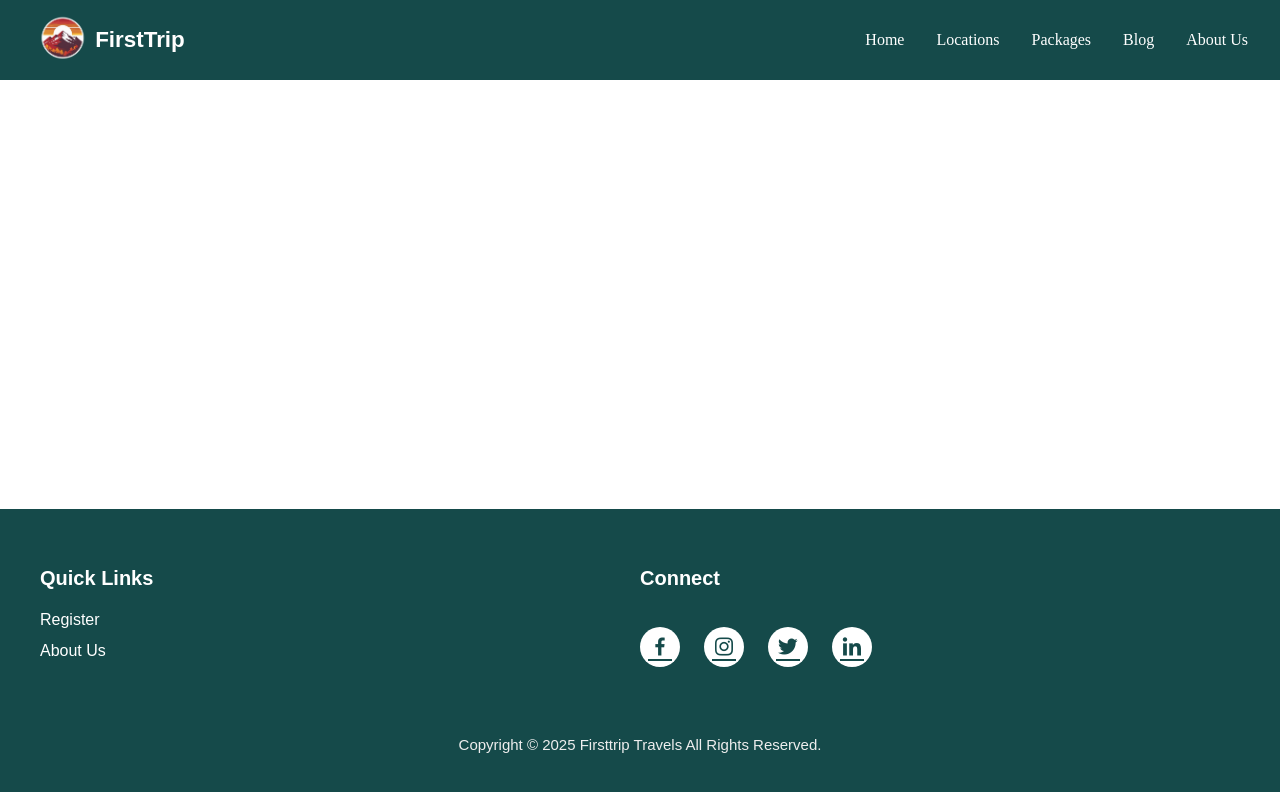
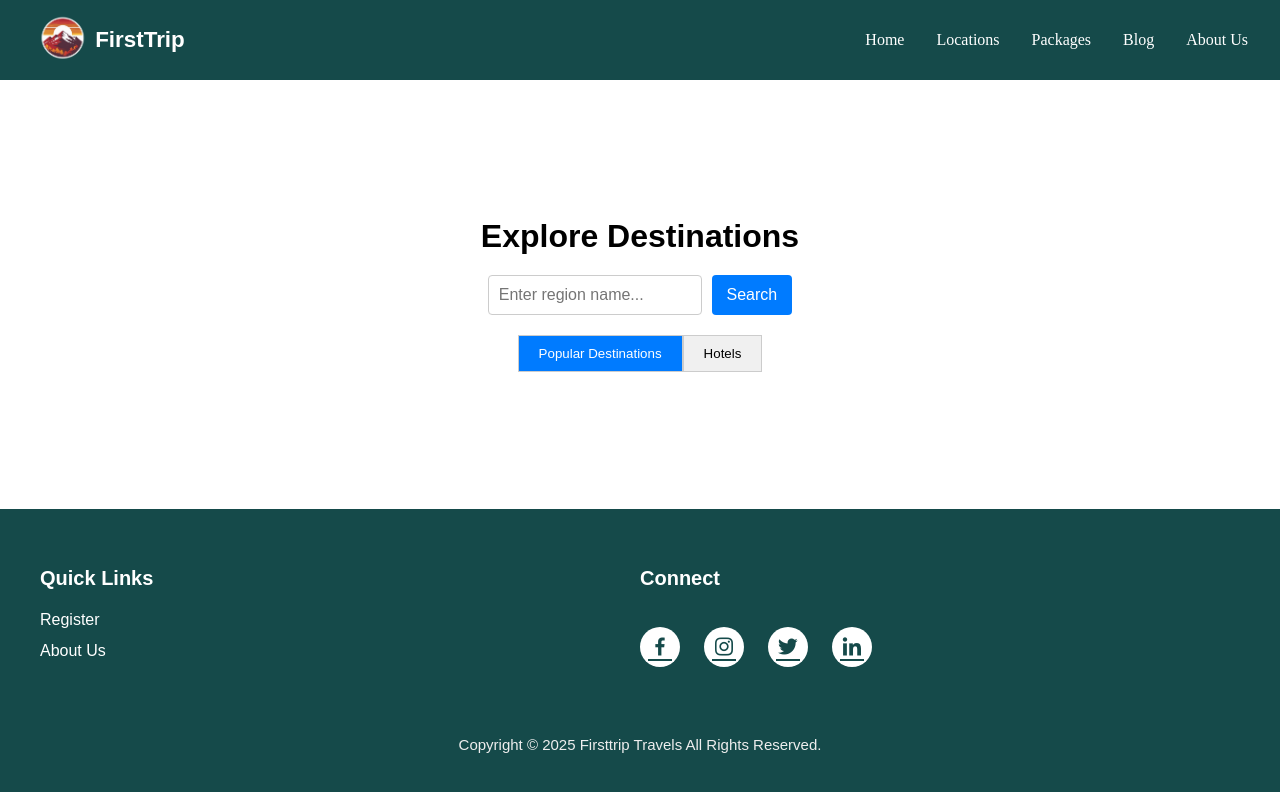
Before and after one commit to jita1218/travel_app, a React (Vite) app: page /location in a window 1280 px wide. Shown: the top 792 px of the page. Built offline with nearby package versions, Linux system fonts and the light colour scheme.

Commit message:
Update App.jsx

```diff
--- a/src/App.jsx
+++ b/src/App.jsx
@@ -12,6 +12,7 @@ import PackageForm from './pages/PackageForm';
 import Login from './pages/Login';
 import Signup from './pages/Signup';
 import Logout from './pages/logout';
+import Location from './pages/location';
 import WishlistPage from './pages/WishlistPage';
 import MyBookingsPage from './pages/MyBookingsPage';
 
@@ -24,6 +25,7 @@ function App() {
           <Routes>
             <Route path="/" element={<FullPageWrapper><HomePage /></FullPageWrapper>} />
             <Route path="/about" element={<FullPageWrapper><AboutPage /></FullPageWrapper>} />
+            <Route path="/location" element={<FullPageWrapper><Location /></FullPageWrapper>} />
             <Route path="/blog" element={<FullPageWrapper><BlogPage /></FullPageWrapper>} />
             <Route path="/blogform" element={<FullPageWrapper><BlogForm /></FullPageWrapper>} />
             <Route path="/register-package" element={<FullPageWrapper><PackageForm /></FullPageWrapper>} />
```
